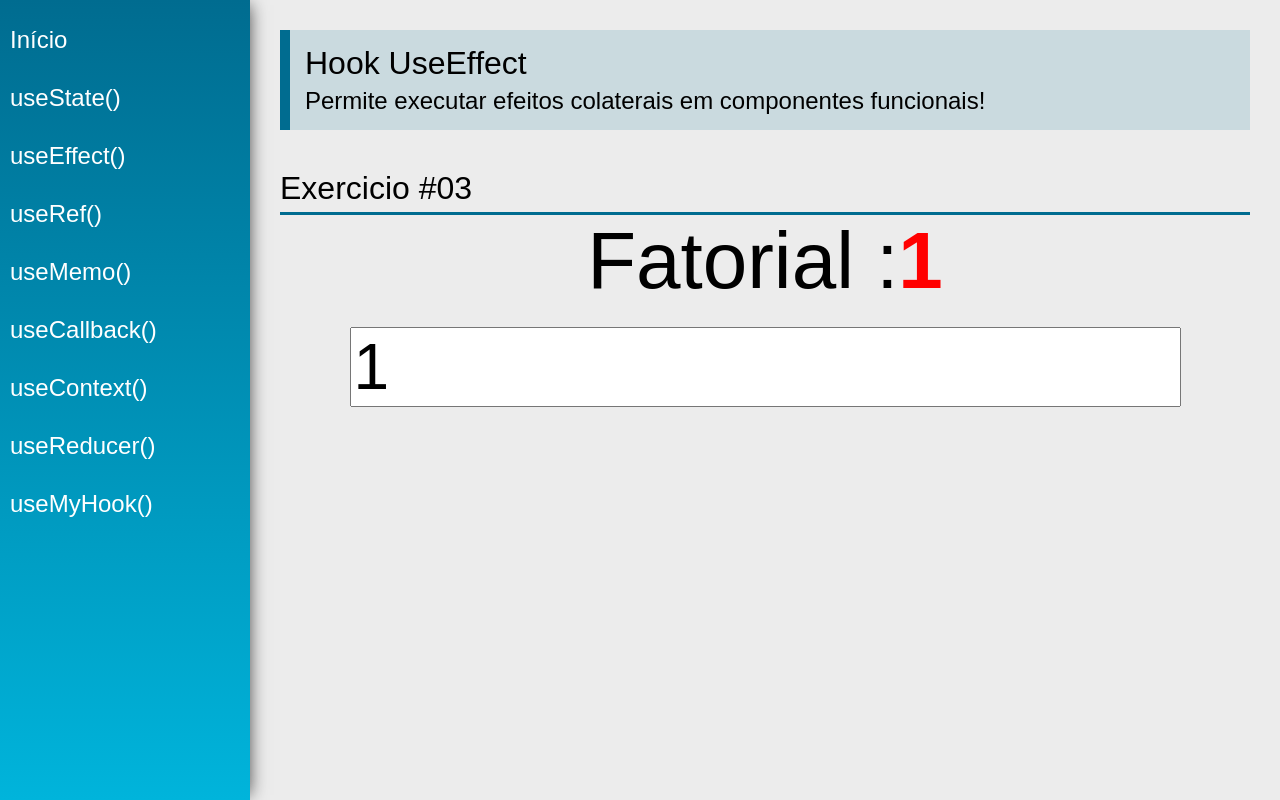
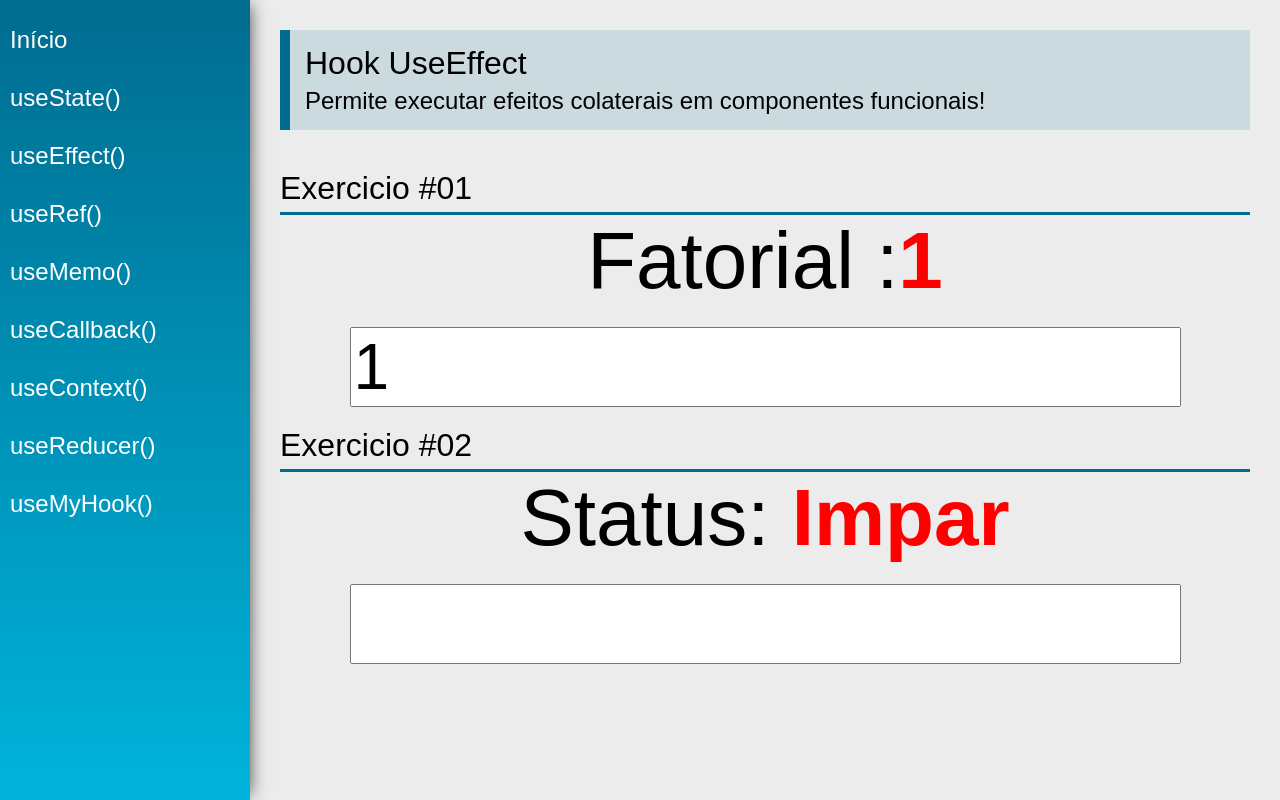
Before and after one commit to mrcomputer2018/hooks, a React (Create React App) app: page /useEffect in a window 1280 px wide. Built offline with nearby package versions, Linux system fonts and the light colour scheme.

Commit message:
hook useEffect #02

```diff
--- a/src/views/examples/UseEffect.jsx
+++ b/src/views/examples/UseEffect.jsx
@@ -14,9 +14,12 @@ function calcFatorial(num) {
 }
 
 const UseEffect = (props) => {
+    //* EX01
     const [number, setNumber] = useState(1)
     const [fatorial, setFatorial] = useState(1)
 
+    //* Mudando o estado(valor) conforme muda oo input
+    //* Um estado que modifica outro estado(EX. number com fatorial)
     useEffect(function() {
         setFatorial(calcFatorial(number))
     }, [number])
@@ -27,13 +30,20 @@ const UseEffect = (props) => {
         }
     }, [fatorial])
 
+    //* Ex02
+    const [status, setStatus] = useState("Impar")
+
+    useEffect(function(){
+        setStatus(number % 2 === 0 ? "Par" : "Impar")
+    }, [number])
+
     return (
         <div className="UseEffect">
             <PageTitle
                 title="Hook UseEffect"
                 subtitle="Permite executar efeitos colaterais em componentes funcionais!"
             />
-            <SectionTitle title="Exercicio #03"/>
+            <SectionTitle title="Exercicio #01"/>
             <div className="center">
                 {/* Envolver numa DIV para exibir na mesma linha */}
                 <div>
@@ -51,6 +61,19 @@ const UseEffect = (props) => {
                 />
             </div>
 
+            <SectionTitle title="Exercicio #02"/>
+            <div className="center">
+                <div>
+                    <label htmlFor="" className="text">Status: </label>
+                    <span className="text red">{ status }</span>
+                </div>
+                <input
+                        type="number"
+                        className="input"
+                        value={ status }
+                        onChange={ event => setStatus(event.target.value) }
+                />
+            </div>
         </div>
 
     )
```
